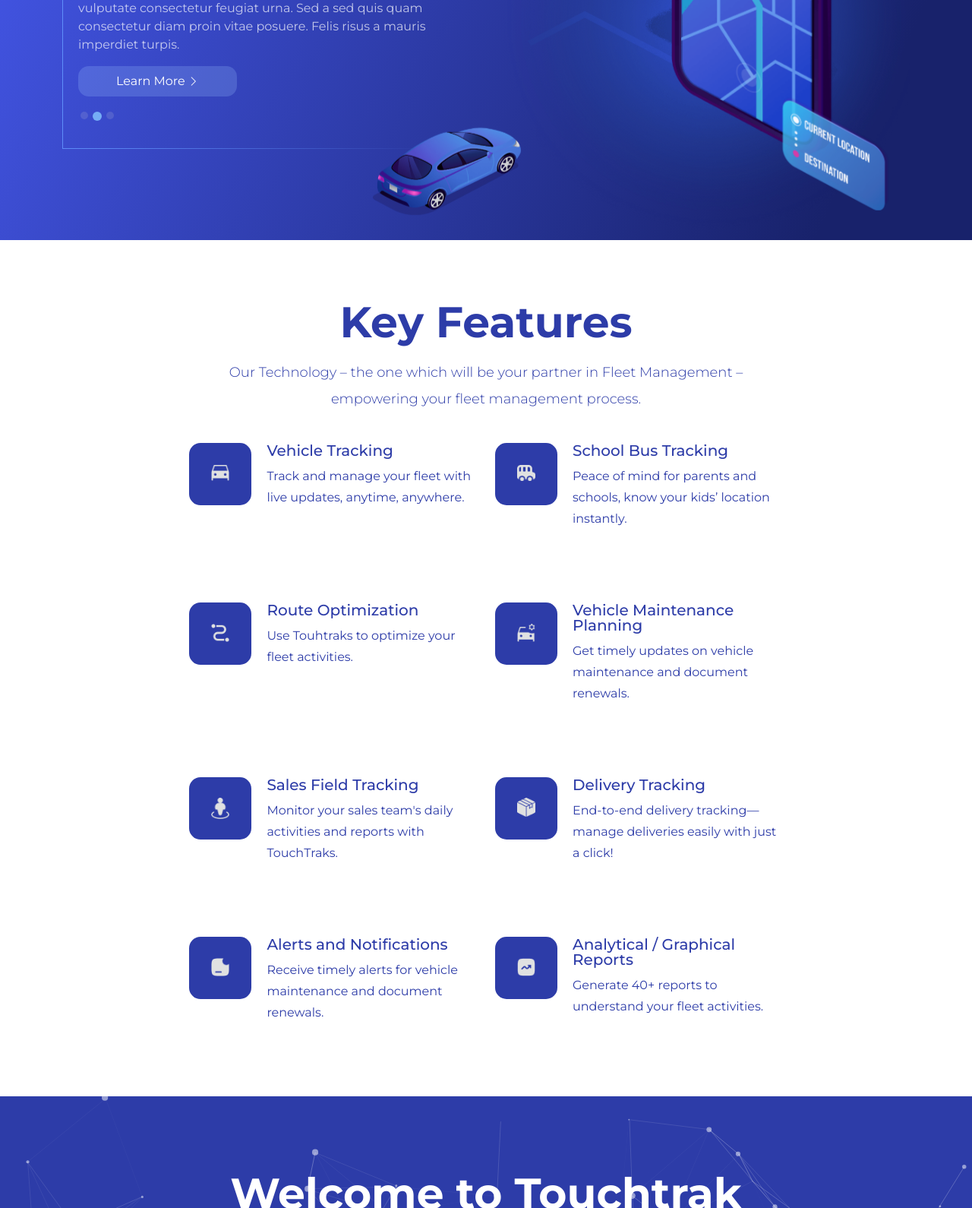
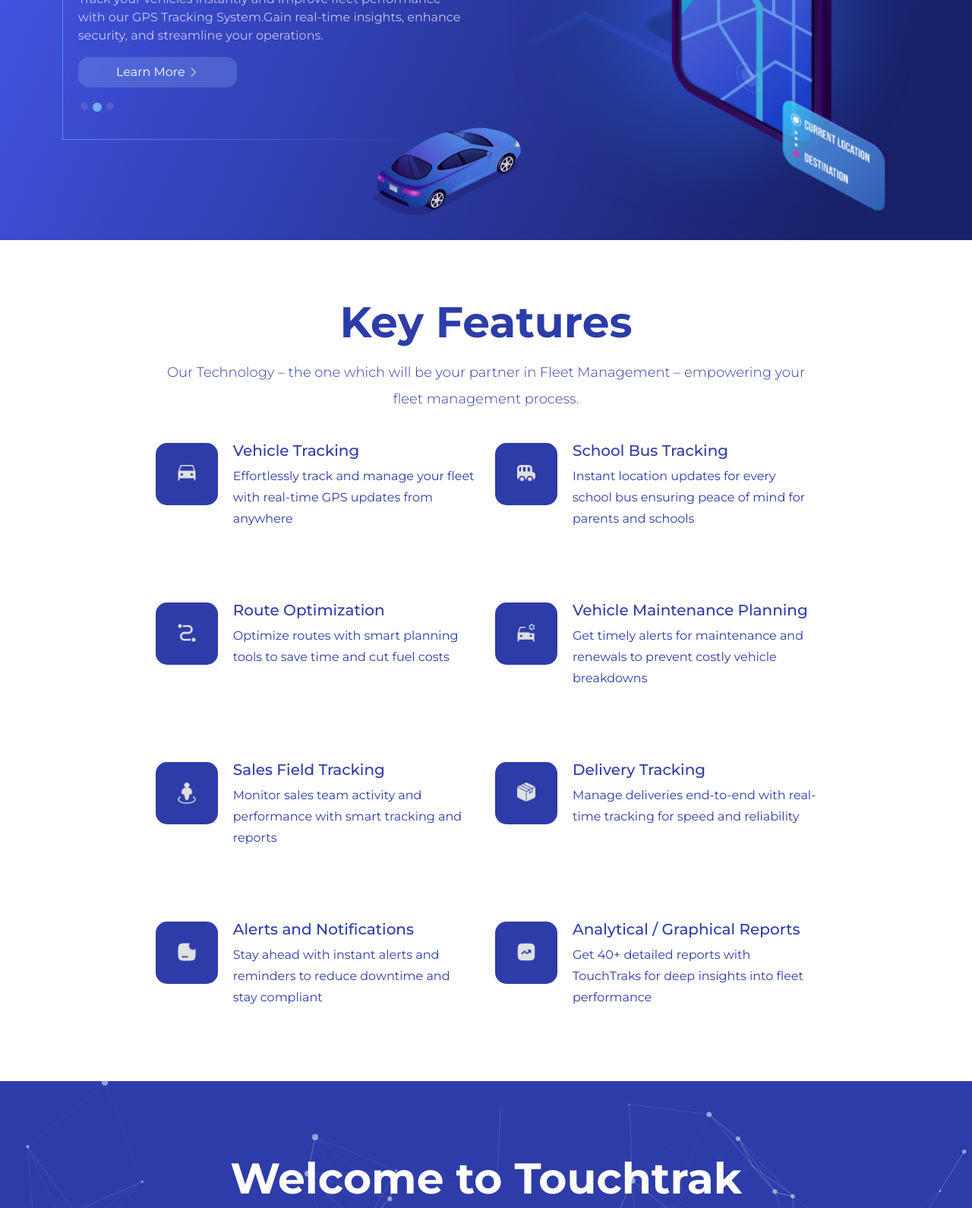
Before and after one commit to jyothishpg/touchtrack-web-demo-1, a plain HTML site: page index.html in a window 1280 px wide. Shown: the part 400-1990 px from the top of the page at 76% size. Drawn offline with Linux system fonts and the light colour scheme; animation ran at ten frames a second.

Commit message:
new styles

```diff
--- a/css/style.css
+++ b/css/style.css
@@ -411,6 +411,10 @@
 		margin-bottom: 10px;
 
 	}
+	img {
+		width: 105px;
+		margin-bottom: 10px;
+	}
 
 }
 
@@ -620,7 +624,7 @@
 
 	.key-feature-content {
 		&.width-sm {
-			width: 70%;
+			width: 78%;
 			margin: 0 auto;
 		}
 
@@ -1204,9 +1208,14 @@
 		}
 	}
 	.welcome-section {
-		height: 615px;
+		height: 570px;
+		h3 {
+			margin-top: 40px;
+		}
 	}
 	.key-features-wrapper {
+		padding-top: 40px;
+		padding-bottom: 40px;
 		& .key-feature-content {
 			h3 {
 				font-size: 20px;
@@ -1228,6 +1237,8 @@
 		}
 	}
 	.try-demo {
+		padding-top: 40px;
+		padding-bottom: 40px;
 		.btn-info {
 			padding: 12px 18px;
 		}
@@ -1267,6 +1278,8 @@
 		}
 	}
 	.contact-us {
+		padding-top: 40px;
+		padding-bottom: 40px;
 		h5 {
 			font-size: 20px;
 		}
@@ -1330,6 +1343,11 @@
 		}
 	}
  }
+ .total-counts {
+    img {
+        width: 55px;
+    }
+}
 }
  path.path-pin {
 	transform: rotate(-180deg);
--- a/index.html
+++ b/index.html
@@ -63,10 +63,9 @@
                       <div>
                         <h1><span>GPS</span> Tracking System</h1>
                         <p>
-                          Lorem ipsum dolor sit amet consectetur. Consectetur aliquam vulputate consectetur feugiat
-                          urna.
-                          Sed a sed quis quam consectetur diam proin vitae posuere. Felis risus a mauris imperdiet
-                          turpis.
+                          Effortlessly monitor your fleet in real time with our smart GPS Tracking System.
+                          Enhance security, optimize routes, and boost efficiency for your business.
+
                         </p>
                         <a href="#" class="btn btn-learn-more">Learn More <i class="bi bi-chevron-right"></i></a>
                       </div>
@@ -75,10 +74,7 @@
                       <div>
                         <h1><span>GPS</span> Tracking System</h1>
                         <p>
-                          Lorem ipsum dolor sit amet consectetur. Consectetur aliquam vulputate consectetur feugiat
-                          urna.
-                          Sed a sed quis quam consectetur diam proin vitae posuere. Felis risus a mauris imperdiet
-                          turpis.
+                          Track your vehicles instantly and improve fleet performance with our GPS Tracking System.Gain real-time insights, enhance security, and streamline your operations.
                         </p>
                         <a href="#" class="btn btn-learn-more">Learn More <i class="bi bi-chevron-right"></i></a>
                       </div>
@@ -87,10 +83,8 @@
                       <div>
                         <h1><span>GPS</span> Tracking System</h1>
                         <p>
-                          Lorem ipsum dolor sit amet consectetur. Consectetur aliquam vulputate consectetur feugiat
-                          urna.
-                          Sed a sed quis quam consectetur diam proin vitae posuere. Felis risus a mauris imperdiet
-                          turpis.
+                          Stay connected to your fleet anywhere, anytime with advanced GPS tracking.
+Reduce costs, prevent theft, and make smarter decisions with live location data.
                         </p>
                         <a href="#" class="btn btn-learn-more">Learn More <i class="bi bi-chevron-right"></i></a>
                       </div>
@@ -158,7 +152,9 @@
                   </div>
                   <div>
                     <h6>Vehicle Tracking</h6>
-                    <p>Track and manage your fleet with live updates, anytime, anywhere.</p>
+                    <p>Effortlessly track and manage your fleet
+                      with real-time GPS updates from anywhere
+                      </p>
                   </div>
                 </div>
               </div>
@@ -171,7 +167,8 @@
                   </div>
                   <div>
                     <h6>School Bus Tracking</h6>
-                    <p>Peace of mind for parents and schools, know your kids’ location instantly.
+                    <p>Instant location updates for every school bus
+                      ensuring peace of mind for parents and schools
                     </p>
                   </div>
                 </div>
@@ -189,7 +186,9 @@
                   </div>
                   <div>
                     <h6>Route Optimization</h6>
-                    <p>Use Touhtraks to optimize your fleet activities.</p>
+                    <p>Optimize routes with smart planning tools
+                      to save time and cut fuel costs
+                      </p>
                   </div>
                 </div>
               </div>
@@ -202,7 +201,9 @@
                   </div>
                   <div>
                     <h6>Vehicle Maintenance Planning</h6>
-                    <p>Get timely updates on vehicle maintenance and document renewals.
+                    <p>Get timely alerts for maintenance and renewals
+                      to prevent costly vehicle breakdowns
+
                     </p>
                   </div>
                 </div>
@@ -220,7 +221,9 @@
                   </div>
                   <div>
                     <h6>Sales Field Tracking</h6>
-                    <p>Monitor your sales team's daily activities and reports with TouchTraks.</p>
+                    <p>Monitor sales team activity and performance
+                      with smart tracking and reports
+                      </p>
                   </div>
                 </div>
               </div>
@@ -233,7 +236,9 @@
                   </div>
                   <div>
                     <h6>Delivery Tracking</h6>
-                    <p>End-to-end delivery tracking—manage deliveries easily with just a click!
+                    <p>Manage deliveries end-to-end
+                      with real-time tracking for speed and reliability
+
                     </p>
                   </div>
                 </div>
@@ -251,7 +256,9 @@
                   </div>
                   <div>
                     <h6>Alerts and Notifications</h6>
-                    <p>Receive timely alerts for vehicle maintenance and document renewals.</p>
+                    <p>Stay ahead with instant alerts and reminders
+                      to reduce downtime and stay compliant
+                      </p>
                   </div>
                 </div>
               </div>
@@ -264,7 +271,9 @@
                   </div>
                   <div>
                     <h6>Analytical / Graphical Reports</h6>
-                    <p>Generate 40+ reports to understand your fleet activities.
+                    <p>Get 40+ detailed reports with TouchTraks
+                      for deep insights into fleet performance
+
                     </p>
                   </div>
                 </div>
@@ -279,9 +288,7 @@
       <div id="particles-js">
         <div class="welcome-content">
           <h3  data-aos="fade-up" data-aos-delay="300">Welcome to Touchtrak</h3>
-          <p  data-aos="fade-up" data-aos-delay="400">Touchworld believes businesses like yours deserve better. That's why we empower you with most efficient
-            real - time tracking module which helping you delight
-            customers, outpace your competitors and protect what you've worked so hard.</p>
+          <p  data-aos="fade-up" data-aos-delay="400">TouchTrak offers cutting-edge GPS tracking solutions that enhance fleet efficiency and security in real time. With user-friendly features and reliable support, it empowers businesses to optimize operations effortlessly. Experience smarter management and complete control with TouchTrak’s innovative technology.</p>
           <div class="mobile-grapgh-image">
             <div class="graph-wrapper">
               <!-- <img src="images/mobile-pin.png" alt="" class="mobile-only"> -->
@@ -320,10 +327,12 @@
       <div class="container ">
         <div class="d-flex justify-content-between">
           <div>
+            <img data-aos="fade-down" data-aos-delay="300" src="images/clients.png" alt="">
             <h2  data-aos="fade-up" data-aos-delay="300">3000+ </h2>
             <h4  data-aos="fade-up" data-aos-delay="800">Client Base</h4>
           </div>
           <div>
+            <img data-aos="fade-down" data-aos-delay="300" src="images/vehicles.png" alt="">
             <h2  data-aos="fade-up" data-aos-delay="500">15000+</h2>
             <h4  data-aos="fade-up" data-aos-delay="1000">Vehicles</h4>
           </div>
@@ -335,9 +344,8 @@
       <div class="container">
         <div class="row d-flex justify-content-center">
           <div class="col-lg-7 text-center">
-            <h3 data-aos="fade-up" data-aos-delay="300">Get Hands-On With the Demo !</h3>
-            <p  data-aos="fade-up" data-aos-delay="400">Download our mobile app to explore key features on the go, or request a live web demo to
-              see how it works for your team. Discover the ease, speed, and impact of our solution firsthand</p>
+            <h3 data-aos="fade-up" data-aos-delay="300">Experience Our Platform in Action!</h3>
+            <p  data-aos="fade-up" data-aos-delay="400">Take our comprehensive platform for a test drive with a personalized demo, or download our mobile app to explore powerful fleet management features wherever you are. See firsthand how our solution transforms your daily operations.</p>
             <div class="d-flex justify-content-center" data-aos="fade-up" data-aos-delay="500">
               <a href="#" class="btn-info">Try a Demo</a>
               <a href="#" class="btn-info success"><img src="images/play-store.png" alt="" class="me-2"> Download
```
Also changed, not shown: images/clients.png (added), images/vehicles.png (added), 1 other file.
